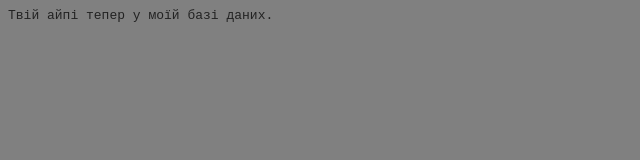
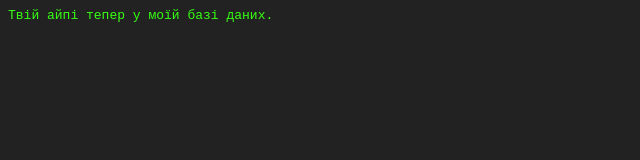
Before and after one commit to dentuwu/my-site, a plain HTML site: page index.html in a window 1280 px wide. Shown: the whole page, without its empty margins (0-640 px from the left). Drawn offline with Linux system fonts and the light colour scheme.

Commit message:
Update index.html

```diff
--- a/index.html
+++ b/index.html
@@ -3,10 +3,10 @@
     <head>
       <style>
       body {
-        background-color: #808080;
+        background-color: #222222;
         }
       pre {
-        color: #222222;
+        color: #37ff14;
         }
       </style>
     </head>
```
